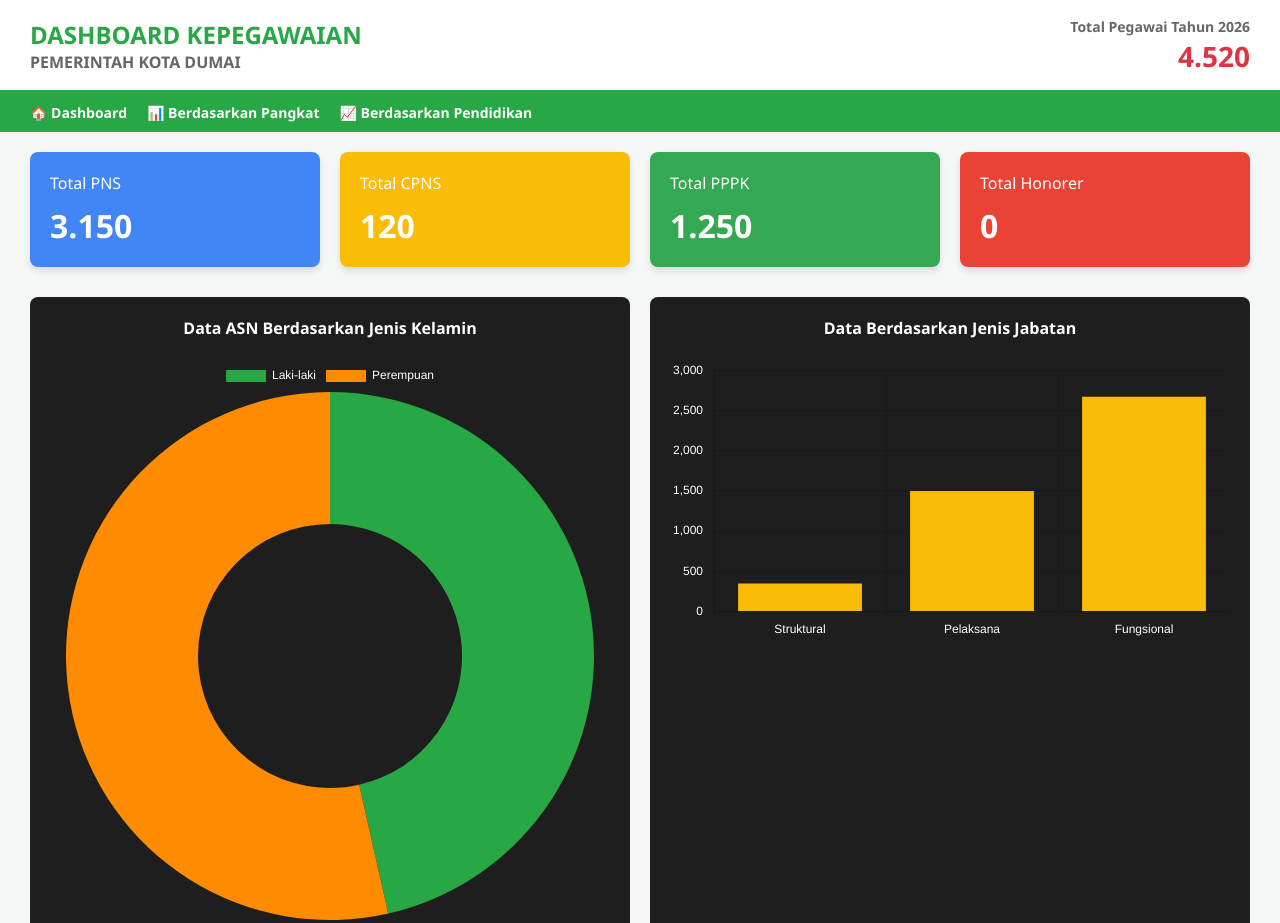
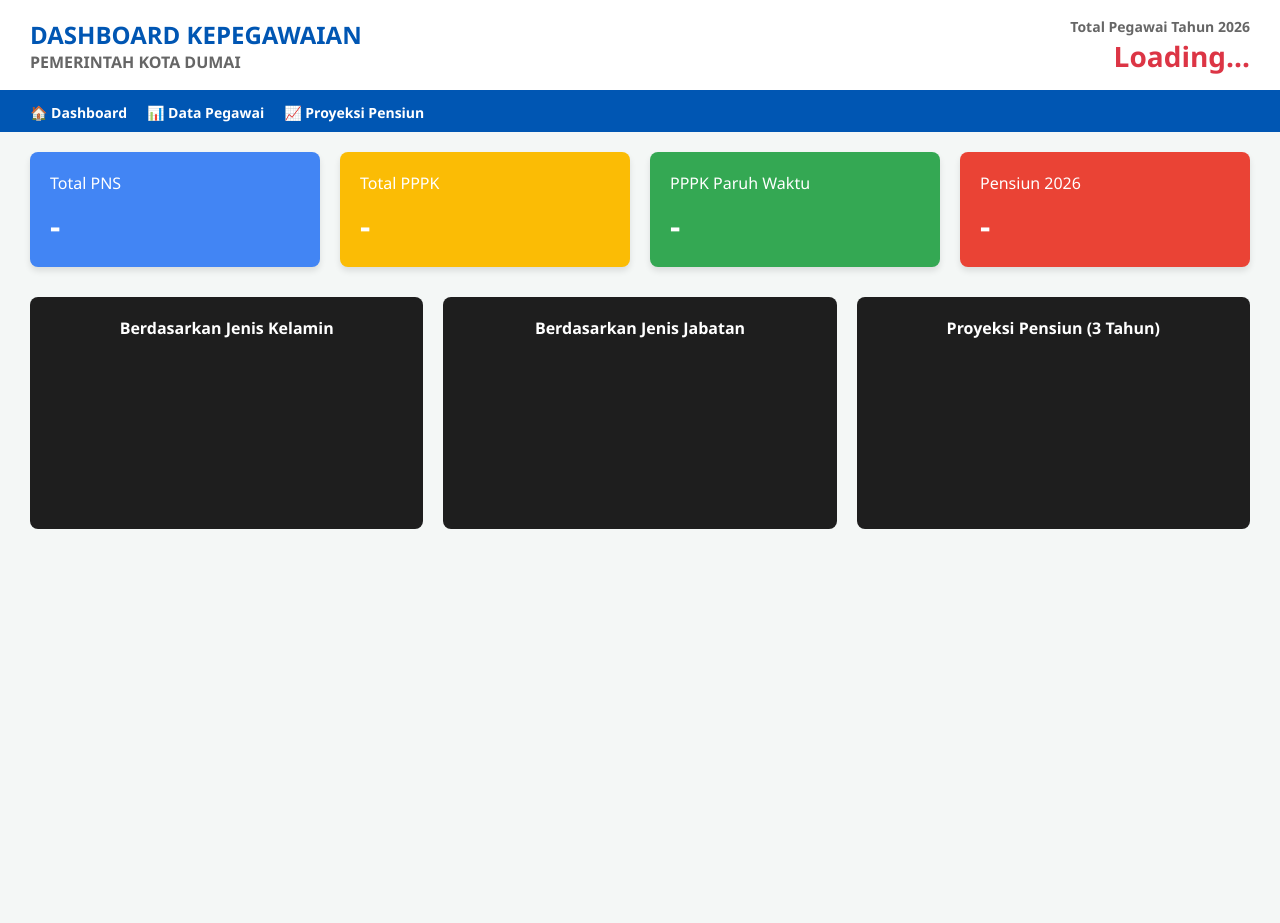
Before and after one commit to bkpsdmkotadumai/dataasn, a plain HTML site: page index.html in a window 1280 px wide. Shown: the top 923 px of the page. After the commit the page ends 800 px from the top, so only its background shows below. Drawn offline with nearby package versions, Linux system fonts and the light colour scheme.

Commit message:
Update index.html

```diff
--- a/index.html
+++ b/index.html
@@ -4,18 +4,16 @@
     <meta charset="UTF-8">
     <meta name="viewport" content="width=device-width, initial-scale=1.0">
     <title>Dashboard Kepegawaian Kota Dumai</title>
-    <!-- Memanggil Chart.js untuk Grafik -->
     <script src="https://cdn.jsdelivr.net/npm/chart.js"></script>
     <style>
         body { font-family: 'Segoe UI', Tahoma, Geneva, Verdana, sans-serif; background-color: #f4f7f6; margin: 0; padding: 0; }
-        .header { background-color: #ffffff; padding: 15px 30px; display: flex; justify-content: space-between; align-items: center; border-bottom: 3px solid #28a745; }
-        .header h1 { margin: 0; color: #28a745; font-size: 24px; }
+        .header { background-color: #ffffff; padding: 15px 30px; display: flex; justify-content: space-between; align-items: center; border-bottom: 3px solid #0056b3; }
+        .header h1 { margin: 0; color: #0056b3; font-size: 24px; }
         .header .total-asn { text-align: right; }
         .header .total-asn h2 { margin: 0; color: #dc3545; font-size: 28px; }
-        .nav { background-color: #28a745; padding: 10px 30px; color: white; display: flex; gap: 20px; font-weight: bold; font-size: 14px; }
+        .nav { background-color: #0056b3; padding: 10px 30px; color: white; display: flex; gap: 20px; font-weight: bold; font-size: 14px; }
         .container { padding: 20px 30px; }
 
-        /* Kartu Ringkasan */
         .summary-cards { display: grid; grid-template-columns: repeat(4, 1fr); gap: 20px; margin-bottom: 30px; }
         .card { padding: 20px; border-radius: 8px; color: white; display: flex; justify-content: space-between; align-items: center; box-shadow: 0 4px 6px rgba(0,0,0,0.1); }
         .card h3 { margin: 0; font-size: 16px; font-weight: normal; }
@@ -25,10 +23,9 @@
         .bg-green { background-color: #34a853; }
         .bg-red { background-color: #ea4335; }
 
-        /* Grafik */
-        .charts-container { display: grid; grid-template-columns: repeat(2, 1fr); gap: 20px; }
+        .charts-container { display: grid; grid-template-columns: repeat(3, 1fr); gap: 20px; }
         .chart-box { background-color: #1e1e1e; padding: 20px; border-radius: 8px; color: white; text-align: center; }
-        .chart-box h4 { margin-top: 0; color: #ffffff; }
+        .chart-box h4 { margin-top: 0; color: #ffffff; margin-bottom: 15px; }
     </style>
 </head>
 <body>
@@ -40,76 +37,101 @@
         </div>
         <div class="total-asn">
             <span style="color: #666; font-size: 14px; font-weight: bold;">Total Pegawai Tahun 2026</span>
-            <h2>4.520</h2>
+            <h2 id="teks_total_semua">Loading...</h2>
         </div>
     </div>
 
     <div class="nav">
         <span>🏠 Dashboard</span>
-        <span>📊 Berdasarkan Pangkat</span>
-        <span>📈 Berdasarkan Pendidikan</span>
+        <span>📊 Data Pegawai</span>
+        <span>📈 Proyeksi Pensiun</span>
     </div>
 
     <div class="container">
         <!-- Kartu Ringkasan -->
         <div class="summary-cards">
             <div class="card bg-blue">
-                <div><h3>Total PNS</h3><h2>3.150</h2></div>
+                <div><h3>Total PNS</h3><h2 id="teks_pns">-</h2></div>
             </div>
             <div class="card bg-yellow">
-                <div><h3>Total CPNS</h3><h2>120</h2></div>
+                <div><h3>Total PPPK</h3><h2 id="teks_pppk">-</h2></div>
             </div>
             <div class="card bg-green">
-                <div><h3>Total PPPK</h3><h2>1.250</h2></div>
+                <div><h3>PPPK Paruh Waktu</h3><h2 id="teks_pppk_pw">-</h2></div>
             </div>
             <div class="card bg-red">
-                <div><h3>Total Honorer</h3><h2>0</h2></div>
+                <div><h3>Pensiun 2026</h3><h2 id="teks_pensiun26">-</h2></div>
             </div>
         </div>
 
         <!-- Area Grafik -->
         <div class="charts-container">
             <div class="chart-box">
-                <h4>Data ASN Berdasarkan Jenis Kelamin</h4>
+                <h4>Berdasarkan Jenis Kelamin</h4>
                 <canvas id="genderChart"></canvas>
             </div>
             <div class="chart-box">
-                <h4>Data Berdasarkan Jenis Jabatan</h4>
+                <h4>Berdasarkan Jenis Jabatan</h4>
                 <canvas id="jabatanChart"></canvas>
+            </div>
+            <div class="chart-box">
+                <h4>Proyeksi Pensiun (3 Tahun)</h4>
+                <canvas id="pensiunChart"></canvas>
             </div>
         </div>
     </div>
 
     <script>
-        // Grafik Jenis Kelamin (Donut Chart)
-        const ctxGender = document.getElementById('genderChart').getContext('2d');
-        new Chart(ctxGender, {
+        // ---> MASUKKAN LINK CSV GOOGLE SHEETS "TOTAL" ANDA DI BAWAH INI <---
+        const sheetUrl = 'LINK_CSV_ANDA_DI_SINI';
+
+        async function ambilData() {
+            try {
+                const response = await fetch(sheetUrl);
+                const dataText = await response.text();
+
+                const rows = dataText.split('\n');
+                let db = {};
+                for(let i = 1; i < rows.length; i++) {
+                    const row = rows[i].split(',');
+                    if(row.length > 1) {
+                        db[row[0].trim()] = parseInt(row[1].trim()) || 0;
+                    }
+                }
+https://docs.google.com/spreadsheets/d/e/2PACX-1vRnK65dhlKpvR5Lx7k8B5-jwfg-d2b97qM-8t7J0hPvEXUma2Y1Cn5VhGH8nykpKswD4pSEIh1Wb4Qf/pub?gid=0&single=true&output=csv
+                // Update Kartu
+                document.getElementById('teks_pns').innerText = (db.total_pns || 0).toLocaleString('id-ID');
+                document.getElementById('teks_pppk').innerText = (db.total_pppk || 0).toLocaleString('id-ID');
+                document.getElementById('teks_pppk_pw').innerText = (db.total_pppk_pw || 0).toLocaleString('id-ID');
+                document.getElementById('teks_pensiun26').innerText = (db.pensiun_2026 || 0).toLocaleString('id-ID');
+
+                let totalSemua = (db.total_pns || 0) + (db.total_pppk || 0) + (db.total_pppk_pw || 0);
+                document.getElementById('teks_total_semua').innerText = totalSemua.toLocaleString('id-ID');
+
+                // Grafik Gender
+                new Chart(document.getElementById('genderChart').getContext('2d'), {
                     type: 'doughnut',
-            data: {
-                labels: ['Laki-laki', 'Perempuan'],
-                datasets: [{
-                    data: [2100, 2420],
-                    backgroundColor: ['#28a745', '#ff8c00'],
-                    borderWidth: 0
-                }]
-            },
+                    data: { labels: ['Laki-laki', 'Perempuan'], datasets: [{ data: [db.gender_l || 0, db.gender_p || 0], backgroundColor: ['#28a745', '#ff8c00'], borderWidth: 0 }] },
                     options: { plugins: { legend: { labels: { color: 'white' } } } }
                 });
 
-        // Grafik Jenis Jabatan (Bar Chart)
-        const ctxJabatan = document.getElementById('jabatanChart').getContext('2d');
-        new Chart(ctxJabatan, {
+                // Grafik Jabatan
+                new Chart(document.getElementById('jabatanChart').getContext('2d'), {
                     type: 'bar',
-            data: {
-                labels: ['Struktural', 'Pelaksana', 'Fungsional'],
-                datasets: [{
-                    label: 'Jumlah Pegawai',
-                    data: [350, 1500, 2670],
-                    backgroundColor: '#fbbc05'
-                }]
-            },
+                    data: { labels: ['Struktural', 'Pelaksana', 'Fungsional'], datasets: [{ label: 'Jumlah', data: [db.jab_struktural || 0, db.jab_pelaksana || 0, db.jab_fungsional || 0], backgroundColor: '#fbbc05' }] },
                     options: { scales: { y: { ticks: { color: 'white' } }, x: { ticks: { color: 'white' } } }, plugins: { legend: { display: false } } }
                 });
+
+                // Grafik Pensiun
+                new Chart(document.getElementById('pensiunChart').getContext('2d'), {
+                    type: 'line',
+                    data: { labels: ['2026', '2027', '2028'], datasets: [{ label: 'Pegawai Pensiun', data: [db.pensiun_2026 || 0, db.pensiun_2027 || 0, db.pensiun_2028 || 0], borderColor: '#ea4335', backgroundColor: '#ea4335', tension: 0.1 }] },
+                    options: { scales: { y: { ticks: { color: 'white' } }, x: { ticks: { color: 'white' } } }, plugins: { legend: { display: false } } }
+                });
+
+            } catch (error) { console.error('Error:', error); }
+        }
+        if(sheetUrl !== 'LINK_CSV_ANDA_DI_SINI') { ambilData(); }
     </script>
 </body>
 </html>
```
Lines whose indentation alone changed are shown as unchanged.
